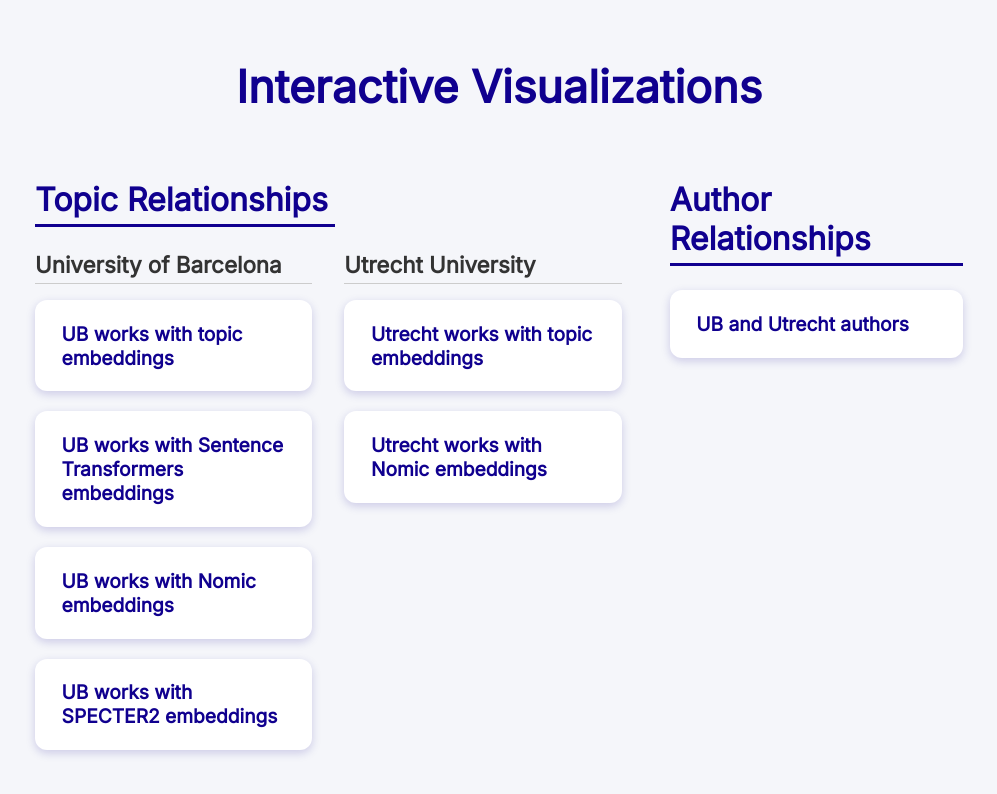
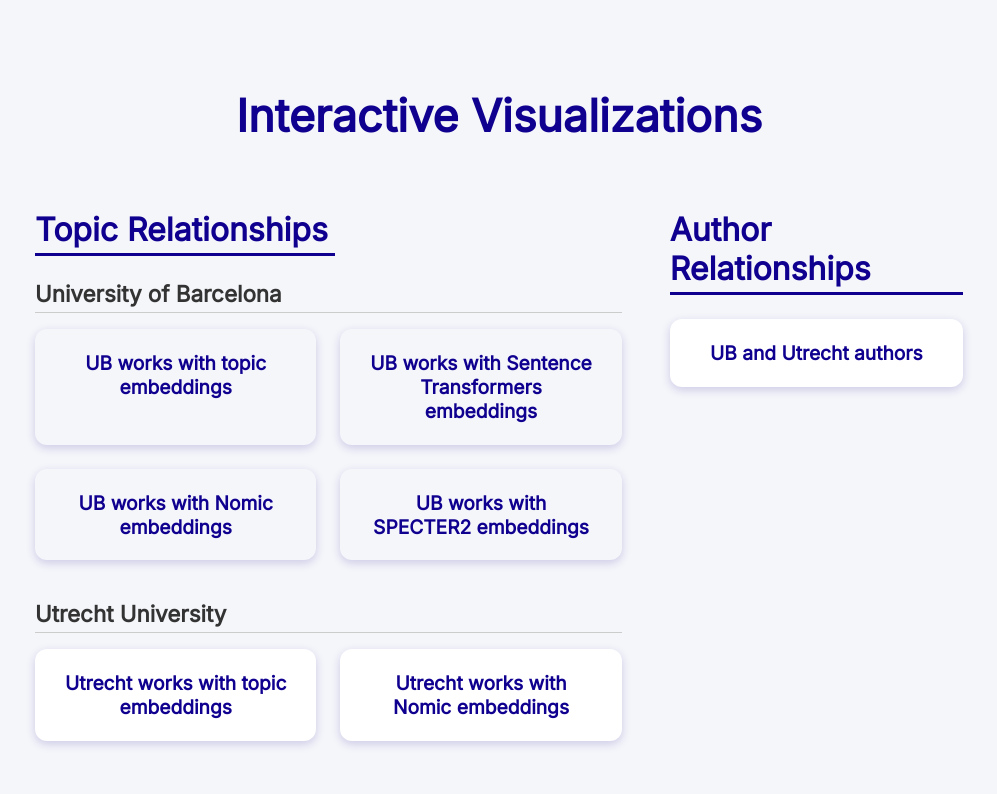
Before and after one commit to AlbaGarciaRomo/AlbaGarciaRomo.github.io, a plain HTML site: page index.html in a window 1280 px wide. Shown: the whole page, without its empty margins (141-1138 px from the left). Drawn offline with Linux system fonts and the light colour scheme.

Commit message:
index.html

```diff
--- a/index.html
+++ b/index.html
@@ -37,7 +37,7 @@
       margin-bottom: 2.5rem;
     }
 
-    /* Main grid with 2 columns below the title */
+    /* Main grid: two columns */
     .main-grid {
       display: grid;
       grid-template-columns: 2fr 1fr; /* Topic bigger, Author smaller */
@@ -57,33 +57,50 @@
       max-width: 300px;
     }
 
-    /* Topic relationships: inside, 2 columns */
-    .topic-columns {
-      display: grid;
-      grid-template-columns: 1fr 1fr;
-      gap: 2rem;
+    /* Topic Relationships container */
+    .topic-container {
+      display: flex;
+      flex-direction: column;
+      gap: 2.5rem;
     }
 
-    .subheader {
-      font-weight: 600;
-      font-size: 1.4rem;
-      color: #333;
-      margin-bottom: 1rem;
-      border-bottom: 1.5px solid #ccc;
-      padding-bottom: 0.3rem;
+    /* UB grid: 2x2 for the 4 links */
+    .ub-grid {
+      display: grid;
+      grid-template-columns: repeat(2, 1fr);
+      gap: 1.5rem;
     }
 
-    ul {
+    .ub-grid a {
+      padding: 1.3rem 1.6rem;
+      border-radius: 12px;
+      box-shadow: 0 3px 10px rgba(16, 0, 143, 0.18);
+      color: #10008f;
+      font-weight: 600;
+      font-size: 1.2rem;
+      text-decoration: none;
+      transition: transform 0.15s ease, box-shadow 0.15s ease;
+      border: 1.5px solid transparent;
+      user-select: none;
+      display: block;
+      text-align: center;
+    }
+
+    /* Utrecht horizontal list */
+    .utrecht-row ul {
       list-style: none;
       padding: 0;
       margin: 0;
+      display: flex;
+      gap: 1.5rem;
+      justify-content: flex-start;
     }
-
-    li {
-      margin-bottom: 1.25rem;
+    .utrecht-row li {
+      margin: 0;
+      flex: 1;
+      max-width: 300px;
     }
-
-    a {
+    .utrecht-row a {
       display: block;
       background: white;
       padding: 1.3rem 1.6rem;
@@ -96,6 +113,7 @@
       transition: transform 0.15s ease, box-shadow 0.15s ease;
       border: 1.5px solid transparent;
       user-select: none;
+      text-align: center;
     }
 
     a:hover,
@@ -111,16 +129,57 @@
       box-shadow: 0 6px 14px rgba(16, 0, 143, 0.3);
     }
 
+    .subheader {
+      font-weight: 600;
+      font-size: 1.4rem;
+      color: #333;
+      margin-bottom: 1rem;
+      border-bottom: 1.5px solid #ccc;
+      padding-bottom: 0.3rem;
+    }
+
+    /* Author Relationships list */
+    .author-list ul {
+      list-style: none;
+      padding: 0;
+      margin: 0;
+      text-align: left;
+      max-width: 300px;
+    }
+    .author-list li {
+      margin-bottom: 1.25rem;
+    }
+    .author-list a {
+      display: block;
+      background: white;
+      padding: 1.3rem 1.6rem;
+      border-radius: 12px;
+      box-shadow: 0 3px 10px rgba(16, 0, 143, 0.18);
+      color: #10008f;
+      font-weight: 600;
+      font-size: 1.2rem;
+      text-decoration: none;
+      transition: transform 0.15s ease, box-shadow 0.15s ease;
+      border: 1.5px solid transparent;
+      user-select: none;
+      text-align: center;
+    }
+
     /* Responsive adjustments */
     @media (max-width: 900px) {
       .main-grid {
         grid-template-columns: 1fr;
+        text-align: center;
       }
-      .topic-columns {
-        grid-template-columns: 1fr;
+      .author-list ul {
+        margin: 0 auto;
+        max-width: 100%;
       }
-      .section-header, .subheader, ul, li, a {
-        text-align: center;
+      .utrecht-row ul {
+        flex-direction: column;
+      }
+      .utrecht-row li {
+        max-width: 100%;
       }
     }
   </style>
@@ -132,17 +191,18 @@
       <!-- Topic Relationships -->
       <section aria-labelledby="topic-relationships-header">
         <h2 id="topic-relationships-header" class="section-header">Topic Relationships</h2>
-        <div class="topic-columns">
+        <div class="topic-container">
           <div>
             <div class="subheader">University of Barcelona</div>
-            <ul>
-              <li><a href="UB_24_topics_15_neighbors.html">UB works with topic embeddings</a></li>
-              <li><a href="UB_24_works_st_15_neighbors.html">UB works with Sentence Transformers embeddings</a></li>
-              <li><a href="UB_24_works_nomic_15_neighbors.html">UB works with Nomic embeddings</a></li>
-              <li><a href="UB_24_works_specter2_15_neighbors.html">UB works with SPECTER2 embeddings</a></li>
-            </ul>
+            <div class="ub-grid">
+              <a href="UB_24_topics_15_neighbors.html">UB works with topic embeddings</a>
+              <a href="UB_24_works_st_15_neighbors.html">UB works with Sentence Transformers embeddings</a>
+              <a href="UB_24_works_nomic_15_neighbors.html">UB works with Nomic embeddings</a>
+              <a href="UB_24_works_specter2_15_neighbors.html">UB works with SPECTER2 embeddings</a>
+            </div>
           </div>
-          <div>
+
+          <div class="utrecht-row">
             <div class="subheader">Utrecht University</div>
             <ul>
               <li><a href="Utrecht_24_topics_15_neighbors.html">Utrecht works with topic embeddings</a></li>
@@ -153,7 +213,7 @@
       </section>
 
       <!-- Author Relationships -->
-      <section aria-labelledby="author-relationships-header">
+      <section aria-labelledby="author-relationships-header" class="author-list">
         <h2 id="author-relationships-header" class="section-header">Author Relationships</h2>
         <ul>
           <li><a href="UB_vs_Utrecht_authors_nomic_15_byInstitution.html">UB and Utrecht authors</a></li>
```
